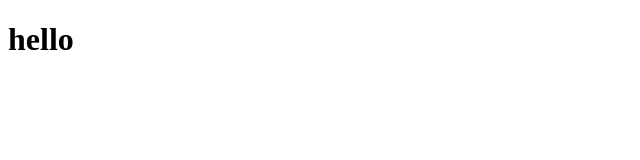
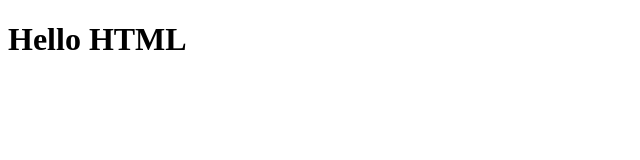
Before and after one commit to harshadamahajan18/Web-Development, a plain HTML site: page Video 1/index.html in a window 1280 px wide. Shown: the whole page, without its empty margins (0-640 px from the left). Drawn offline with Linux system fonts and the light colour scheme.

Commit message:
HTML Intro

```diff
--- a/Video 1/index.html
+++ b/Video 1/index.html
@@ -3,10 +3,9 @@
 <head>
   <meta charset="UTF-8">
   <meta name="viewport" content="width=device-width, initial-scale=1.0">
-  <title>Document</title>
+  <title>HTML Introduction</title>
 </head>
 <body>
-  <h1>hello</h1>
-
+  <h1>Hello HTML</h1>
 </body>
 </html>
```
